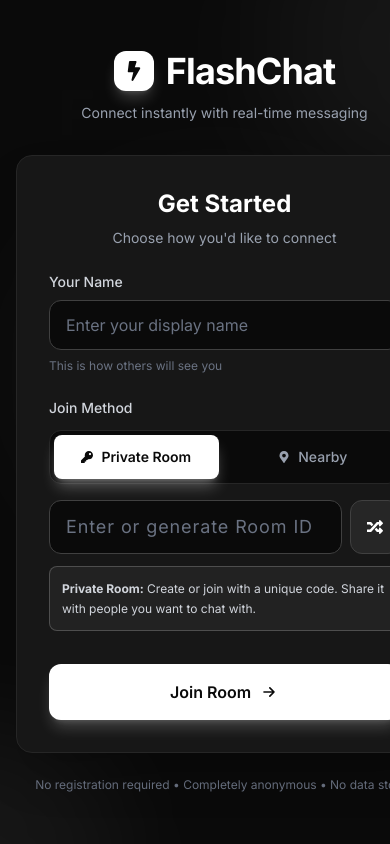
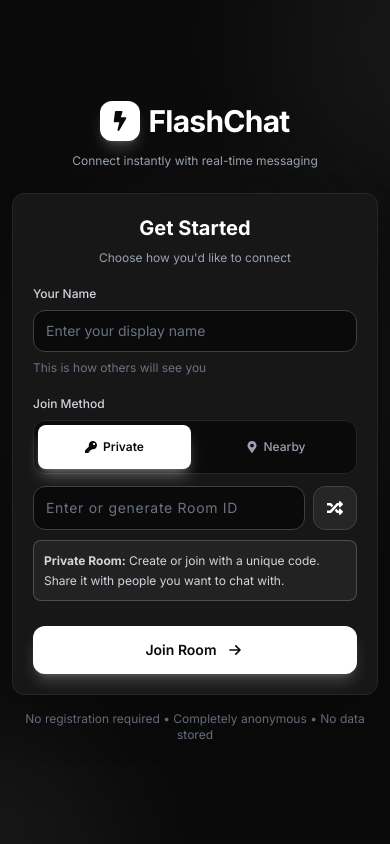
Before and after one commit to anirudh-pedro/FlashChat, a React (Vite) app in the folder client/: page /join in a window 390 px wide. Built offline with nearby package versions, Linux system fonts and the light colour scheme; a web font is replaced by a local one.

Commit message:
join page Ui

```diff
--- a/client/src/pages/JoinPage.jsx
+++ b/client/src/pages/JoinPage.jsx
@@ -140,7 +140,7 @@ const JoinPage = () => {
   };
 
   return (
-    <div className="min-h-screen bg-neutral-950 flex items-center justify-center p-4 relative overflow-hidden">
+    <div className="min-h-screen bg-neutral-950 flex items-center justify-center p-3 sm:p-4 relative overflow-hidden">
       {/* Animated background elements */}
       <div className="absolute inset-0 overflow-hidden pointer-events-none">
         <div className="absolute -top-40 -right-40 w-80 h-80 bg-white/5 rounded-full filter blur-3xl animate-blob"></div>
@@ -148,16 +148,16 @@ const JoinPage = () => {
         <div className="absolute top-1/2 left-1/2 transform -translate-x-1/2 -translate-y-1/2 w-80 h-80 bg-white/5 rounded-full filter blur-3xl animate-blob animation-delay-4000"></div>
 
         {/* Floating letters */}
-        <div className="absolute top-[10%] left-[15%] text-white/5 text-6xl font-bold animate-float">F</div>
-        <div className="absolute top-[20%] right-[20%] text-white/5 text-5xl font-bold animate-float animation-delay-1000">L</div>
-        <div className="absolute top-[60%] left-[10%] text-white/5 text-7xl font-bold animate-float animation-delay-2000">A</div>
-        <div className="absolute top-[70%] right-[15%] text-white/5 text-6xl font-bold animate-float animation-delay-3000">S</div>
-        <div className="absolute top-[40%] right-[40%] text-white/5 text-5xl font-bold animate-float animation-delay-4000">H</div>
-        <div className="absolute bottom-[20%] left-[40%] text-white/5 text-6xl font-bold animate-float animation-delay-5000">C</div>
+        <div className="hidden sm:block absolute top-[10%] left-[15%] text-white/5 text-6xl font-bold animate-float">F</div>
+        <div className="hidden sm:block absolute top-[20%] right-[20%] text-white/5 text-5xl font-bold animate-float animation-delay-1000">L</div>
+        <div className="hidden sm:block absolute top-[60%] left-[10%] text-white/5 text-7xl font-bold animate-float animation-delay-2000">A</div>
+        <div className="hidden sm:block absolute top-[70%] right-[15%] text-white/5 text-6xl font-bold animate-float animation-delay-3000">S</div>
+        <div className="hidden sm:block absolute top-[40%] right-[40%] text-white/5 text-5xl font-bold animate-float animation-delay-4000">H</div>
+        <div className="hidden sm:block absolute bottom-[20%] left-[40%] text-white/5 text-6xl font-bold animate-float animation-delay-5000">C</div>
       </div>
 
       <div className="w-full max-w-6xl mx-auto relative z-10">
-        <div className="grid lg:grid-cols-2 gap-8 items-center">
+        <div className="grid lg:grid-cols-2 gap-6 lg:gap-8 items-center">
           {/* Left side - Branding */}
           <div className="hidden lg:block text-white space-y-6">
             <div className="inline-block">
@@ -213,38 +213,38 @@ const JoinPage = () => {
           {/* Right side - Join Form */}
           <div className="w-full">
             {/* Mobile header */}
-            <div className="lg:hidden text-center mb-8">
-              <div className="inline-flex items-center gap-3 mb-3">
+            <div className="lg:hidden text-center mb-6">
+              <div className="inline-flex items-center gap-2 sm:gap-3 mb-3">
                 <div className="w-10 h-10 bg-white rounded-xl flex items-center justify-center shadow-lg shadow-white/20">
                   <FaBolt className="text-xl text-neutral-950" />
                 </div>
-                <h1 className="text-4xl font-bold text-white tracking-tight">
+                <h1 className="text-3xl sm:text-4xl font-bold text-white tracking-tight">
                   FlashChat
                 </h1>
               </div>
-              <p className="text-gray-400 text-sm">Connect instantly with real-time messaging</p>
+              <p className="text-gray-400 text-xs sm:text-sm">Connect instantly with real-time messaging</p>
             </div>
 
-            <div className="bg-neutral-900 rounded-2xl shadow-2xl border border-neutral-800 p-8 relative overflow-hidden">
+            <div className="bg-neutral-900 rounded-xl sm:rounded-2xl shadow-2xl border border-neutral-800 p-5 sm:p-8 relative overflow-hidden">
               {/* Animated shining overlay */}
               <div className="absolute inset-0 bg-gradient-to-br from-white/0 via-white/5 to-white/0 pointer-events-none animate-shine"></div>
 
               <div className="relative z-10">
-                <div className="text-center mb-6">
-                  <h2 className="text-2xl font-bold text-white mb-2">Get Started</h2>
-                  <p className="text-gray-400 text-sm">Choose how you'd like to connect</p>
+                <div className="text-center mb-5 sm:mb-6">
+                  <h2 className="text-xl sm:text-2xl font-bold text-white mb-2">Get Started</h2>
+                  <p className="text-gray-400 text-xs sm:text-sm">Choose how you'd like to connect</p>
                 </div>
 
                 {error && (
-                  <div className="mb-6 bg-red-500/10 border border-red-500/30 rounded-xl p-4 animate-shake">
-                    <div className="whitespace-pre-line text-red-300 text-sm leading-relaxed">{error}</div>
+                  <div className="mb-5 sm:mb-6 bg-red-500/10 border border-red-500/30 rounded-xl p-3 sm:p-4 animate-shake">
+                    <div className="whitespace-pre-line text-red-300 text-xs sm:text-sm leading-relaxed">{error}</div>
                   </div>
                 )}
 
-                <form onSubmit={handleSubmit} className="space-y-6">
+                <form onSubmit={handleSubmit} className="space-y-5 sm:space-y-6">
                   {/* Username Input */}
                   <div className="space-y-2">
-                    <label htmlFor="username" className="block text-sm font-medium text-gray-300">
+                    <label htmlFor="username" className="block text-xs sm:text-sm font-medium text-gray-300">
                       Your Name
                     </label>
                     <input
@@ -254,34 +254,35 @@ const JoinPage = () => {
                       onChange={(e) => setUsername(e.target.value)}
                       placeholder="Enter your display name"
                       maxLength={20}
-                      className="w-full px-4 py-3 bg-neutral-950 border border-neutral-700 rounded-xl text-white placeholder-gray-500 focus:outline-none focus:ring-2 focus:ring-white focus:border-transparent transition-all"
+                      className="w-full px-3 sm:px-4 py-2.5 sm:py-3 bg-neutral-950 border border-neutral-700 rounded-xl text-white text-sm sm:text-base placeholder-gray-500 focus:outline-none focus:ring-2 focus:ring-white focus:border-transparent transition-all"
                       required
                     />
                     <p className="text-xs text-gray-500">This is how others will see you</p>
                   </div>
 
                   {/* Join Method Tabs */}
-                  <div className="space-y-4">
-                    <label className="block text-sm font-medium text-gray-300 mb-3">
+                  <div className="space-y-3 sm:space-y-4">
+                    <label className="block text-xs sm:text-sm font-medium text-gray-300 mb-2 sm:mb-3">
                       Join Method
                     </label>
-                    <div className="grid grid-cols-2 gap-3 p-1 bg-neutral-950 rounded-xl border border-neutral-800">
+                    <div className="grid grid-cols-2 gap-2 sm:gap-3 p-1 bg-neutral-950 rounded-xl border border-neutral-800">
                       <button
                         type="button"
                         onClick={() => setJoinMethod('roomId')}
-                        className={`py-3 px-4 rounded-lg font-medium text-sm transition-all duration-200 flex items-center justify-center gap-2 ${
+                        className={`py-2.5 sm:py-3 px-3 sm:px-4 rounded-lg font-medium text-xs sm:text-sm transition-all duration-200 flex items-center justify-center gap-1.5 sm:gap-2 ${
                           joinMethod === 'roomId'
                             ? 'bg-white text-neutral-950 shadow-lg shadow-white/30 font-semibold'
                             : 'text-gray-400 hover:text-white hover:bg-neutral-800'
                         }`}
                       >
                         <FaKey className="text-xs" />
-                        Private Room
+                        <span className="hidden xs:inline">Private Room</span>
+                        <span className="xs:hidden">Private</span>
                       </button>
                       <button
                         type="button"
                         onClick={() => setJoinMethod('location')}
-                        className={`py-3 px-4 rounded-lg font-medium text-sm transition-all duration-200 flex items-center justify-center gap-2 ${
+                        className={`py-2.5 sm:py-3 px-3 sm:px-4 rounded-lg font-medium text-xs sm:text-sm transition-all duration-200 flex items-center justify-center gap-1.5 sm:gap-2 ${
                           joinMethod === 'location'
                             ? 'bg-white text-neutral-950 shadow-lg shadow-white/30 font-semibold'
                             : 'text-gray-400 hover:text-white hover:bg-neutral-800'
@@ -293,9 +294,9 @@ const JoinPage = () => {
                     </div>
 
                     {/* Method-specific content */}
-                    <div className="min-h-[140px]">
+                    <div className="min-h-[120px] sm:min-h-[140px]">
                       {joinMethod === 'roomId' ? (
-                        <div className="space-y-3 animate-fadeIn">
+                        <div className="space-y-2.5 sm:space-y-3 animate-fadeIn">
                           <div className="flex gap-2">
                             <input
                               type="text"
@@ -303,32 +304,32 @@ const JoinPage = () => {
                               value={roomId}
                               onChange={(e) => setRoomId(e.target.value.toUpperCase())}
                               placeholder="Enter or generate Room ID"
-                              className="flex-1 px-4 py-3 bg-neutral-950 border border-neutral-700 rounded-xl text-white placeholder-gray-500 focus:outline-none focus:ring-2 focus:ring-white focus:border-transparent transition-all font-mono text-lg tracking-wider"
+                              className="flex-1 px-3 sm:px-4 py-2.5 sm:py-3 bg-neutral-950 border border-neutral-700 rounded-xl text-white text-sm sm:text-base placeholder-gray-500 focus:outline-none focus:ring-2 focus:ring-white focus:border-transparent transition-all font-mono tracking-wider"
                               required={joinMethod === 'roomId'}
                             />
                             <button
                               type="button"
                               onClick={handleGenerateRandomRoomId}
                               disabled={isLoading}
-                              className="px-4 bg-neutral-800 hover:bg-neutral-700 border border-neutral-700 rounded-xl text-white transition-all disabled:opacity-50 disabled:cursor-not-allowed flex items-center justify-center min-w-[52px]"
+                              className="px-3 sm:px-4 bg-neutral-800 hover:bg-neutral-700 border border-neutral-700 rounded-xl text-white transition-all disabled:opacity-50 disabled:cursor-not-allowed flex items-center justify-center min-w-[48px] sm:min-w-[52px]"
                               title="Generate Random Room ID"
                             >
                               <FaRandom className={isLoading ? 'animate-spin' : ''} />
                             </button>
                           </div>
-                          <div className="bg-white/5 border border-white/20 rounded-lg p-3">
+                          <div className="bg-white/5 border border-white/20 rounded-lg p-2.5 sm:p-3">
                             <p className="text-xs text-gray-300 leading-relaxed">
                               <strong>Private Room:</strong> Create or join with a unique code. Share it with people you want to chat with.
                             </p>
                           </div>
                         </div>
                       ) : (
-                        <div className="space-y-3 animate-fadeIn">
-                          <div className="bg-white/5 border border-white/20 rounded-lg p-4">
-                            <div className="flex items-start gap-3">
-                              <FaMapMarkerAlt className="text-white/70 mt-0.5 flex-shrink-0" />
+                        <div className="space-y-2.5 sm:space-y-3 animate-fadeIn">
+                          <div className="bg-white/5 border border-white/20 rounded-lg p-3 sm:p-4">
+                            <div className="flex items-start gap-2.5 sm:gap-3">
+                              <FaMapMarkerAlt className="text-white/70 mt-0.5 flex-shrink-0 text-sm sm:text-base" />
                               <div>
-                                <p className="text-sm text-gray-200 font-medium mb-1">
+                                <p className="text-xs sm:text-sm text-gray-200 font-medium mb-1">
                                   Discover Nearby Chats
                                 </p>
                                 <p className="text-xs text-gray-300 leading-relaxed">
@@ -346,7 +347,7 @@ const JoinPage = () => {
                   <button
                     type="submit"
                     disabled={isLoading}
-                    className={`w-full py-4 px-6 bg-white hover:bg-gray-100 text-neutral-950 font-semibold rounded-xl shadow-lg shadow-white/20 hover:shadow-white/30 transition-all duration-200 flex items-center justify-center gap-2 relative overflow-hidden ${
+                    className={`w-full py-3.5 sm:py-4 px-5 sm:px-6 bg-white hover:bg-gray-100 text-neutral-950 font-semibold rounded-xl shadow-lg shadow-white/20 hover:shadow-white/30 transition-all duration-200 flex items-center justify-center gap-2 relative overflow-hidden text-sm sm:text-base ${
                       isLoading ? 'opacity-70 cursor-not-allowed' : 'hover:scale-[1.02]'
                     }`}
                   >
@@ -383,7 +384,7 @@ const JoinPage = () => {
             </div>
 
             {/* Footer note */}
-            <p className="text-center text-gray-500 text-xs mt-6">
+            <p className="text-center text-gray-500 text-xs mt-4 sm:mt-6 px-2">
               No registration required • Completely anonymous • No data stored
             </p>
           </div>
```
